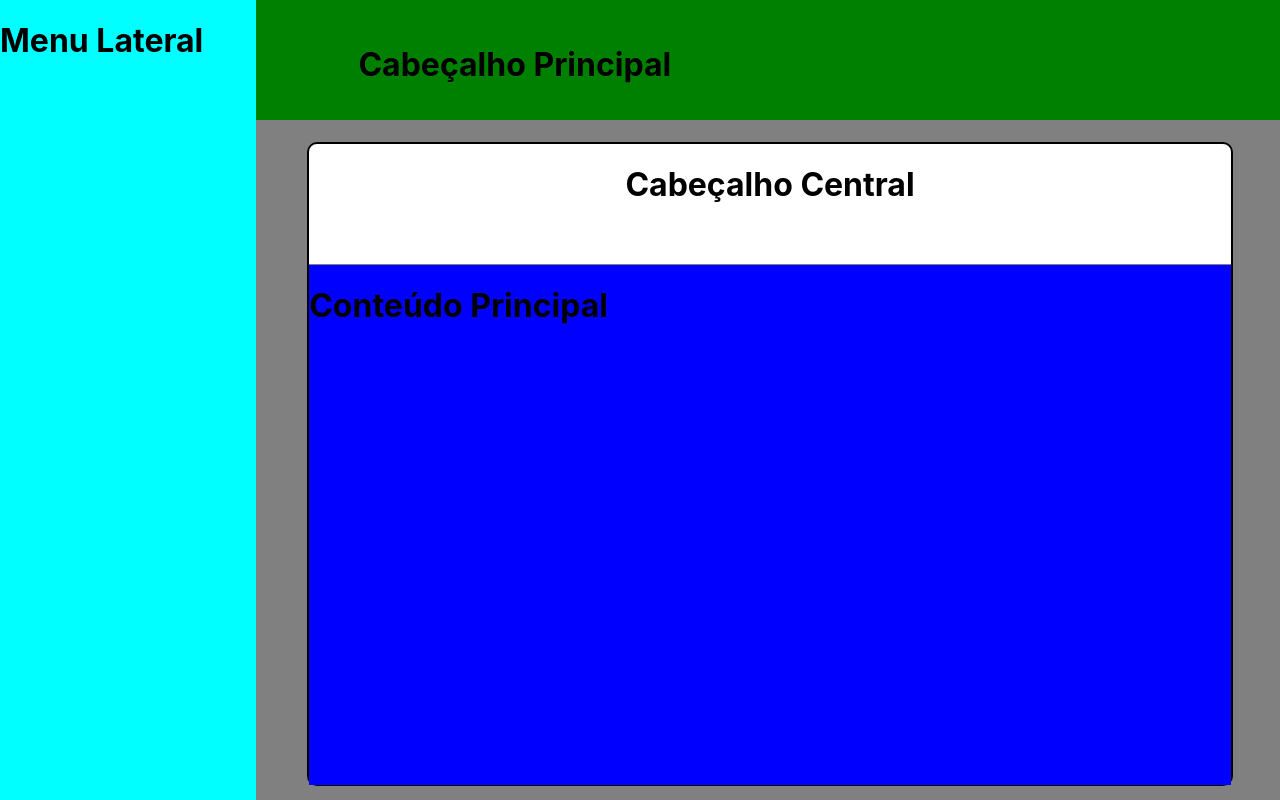
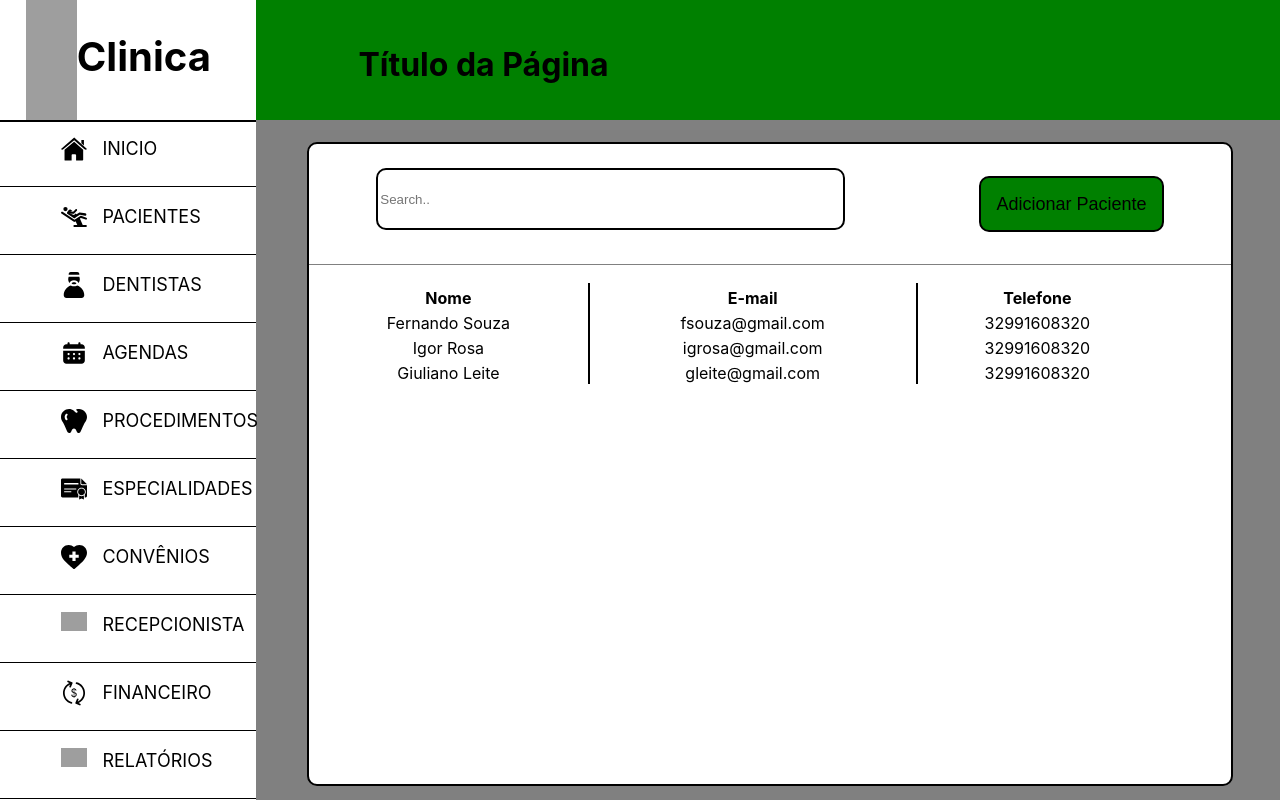
Before and after one commit to IF-Trabalhos/SCCO, a React (Create React App) app: page / in a window 1280 px wide. Built offline with nearby package versions, Linux system fonts and the light colour scheme; grey boxes are pictures that could not be loaded.

Commit message:
Junção dos componentes

```diff
--- a/src/App.css
+++ b/src/App.css
@@ -1,13 +1,6 @@
 .container{
     display: flex;
-}
-
-.menu-lateral-container{
-	width: 20%;
-	height: 100vh;
-	position: absolute;
-	background-color: aqua;
-	display: grid;
+    align-items: flex-end;
 }
 
 .conteudo-principal{
@@ -51,6 +44,5 @@
 }
 
 .conteudo-principal-central{
-  background-color: blue;
     height: 65vh;
 }
--- a/src/App.js
+++ b/src/App.js
@@ -1,27 +1,29 @@
-import React from "react";
+import AddBotão from './componentes/AddBotão';
 import './App.css'
+import BarraDePesquisa from './componentes/BarraDePesquisa';
+import Tabela from './componentes/Tabela';
+import MenuLateral from './componentes/MenuLateral';
 
 function App() {
-	return(
+	return (
 		<div className="container">
-			<div className="menu-lateral-container">
-				<h1>Menu Lateral</h1>
-			</div>
+			<MenuLateral />
 			<div className="conteudo-principal">
-				<div className="cabeçalho-principal">
-					<h1>Cabeçalho Principal</h1>
+				<div className='cabeçalho-principal' >
+					<h1>Título da Página</h1>
 				</div>
-				<div className="container-principal-central">
-					<div className="cabeçalho-central">
-						<h1>Cabeçalho Central</h1>
+				<div className='container-principal-central'>
+					<div className='cabeçalho-central'>
+						<BarraDePesquisa />
+						<AddBotão />
 					</div>
-					<div className="conteudo-principal-central">
-						<h1>Conteúdo Principal</h1>
+					<div className='conteudo-principal-central'>
+						<Tabela />
 					</div>
 				</div>
 			</div>
 		</div>
-	)
+	);
 }
 
-export default App
+export default App;
```
Also changed, not shown: src/index.js (line endings or trailing spaces). Lines whose indentation alone changed are shown as unchanged.
